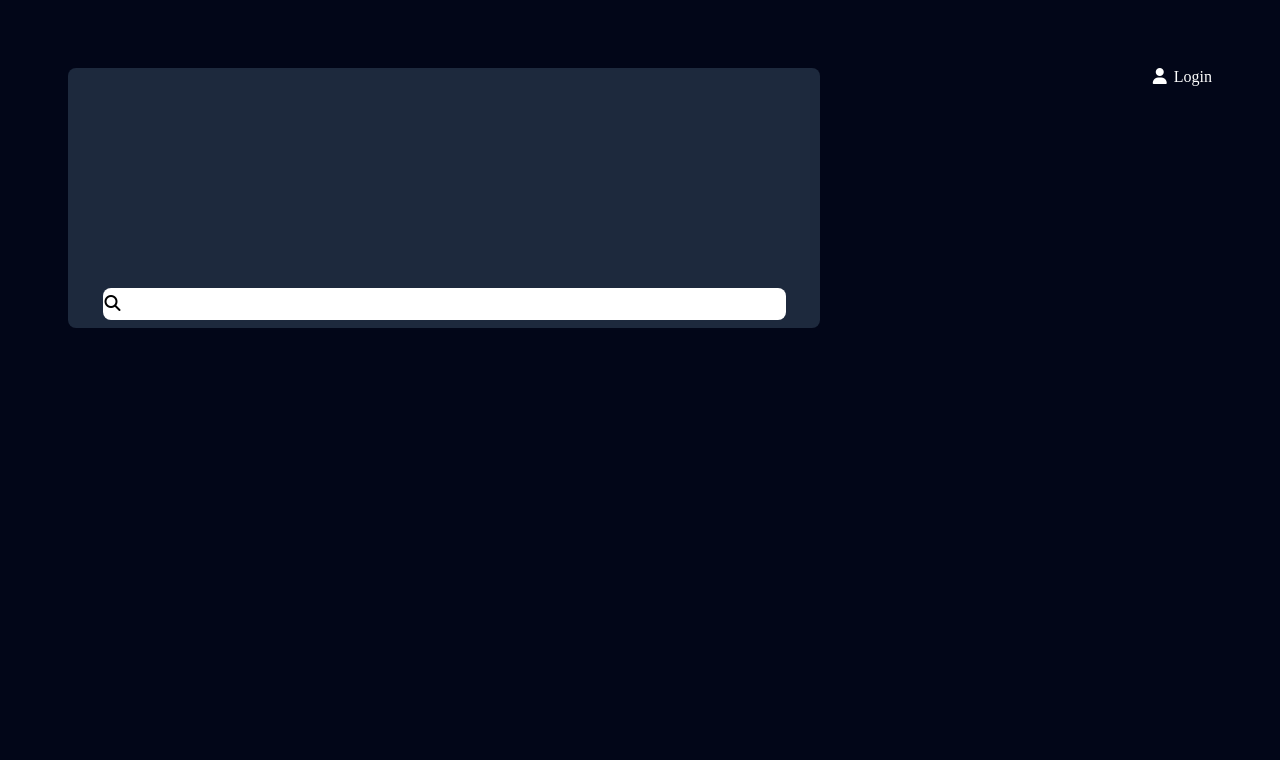
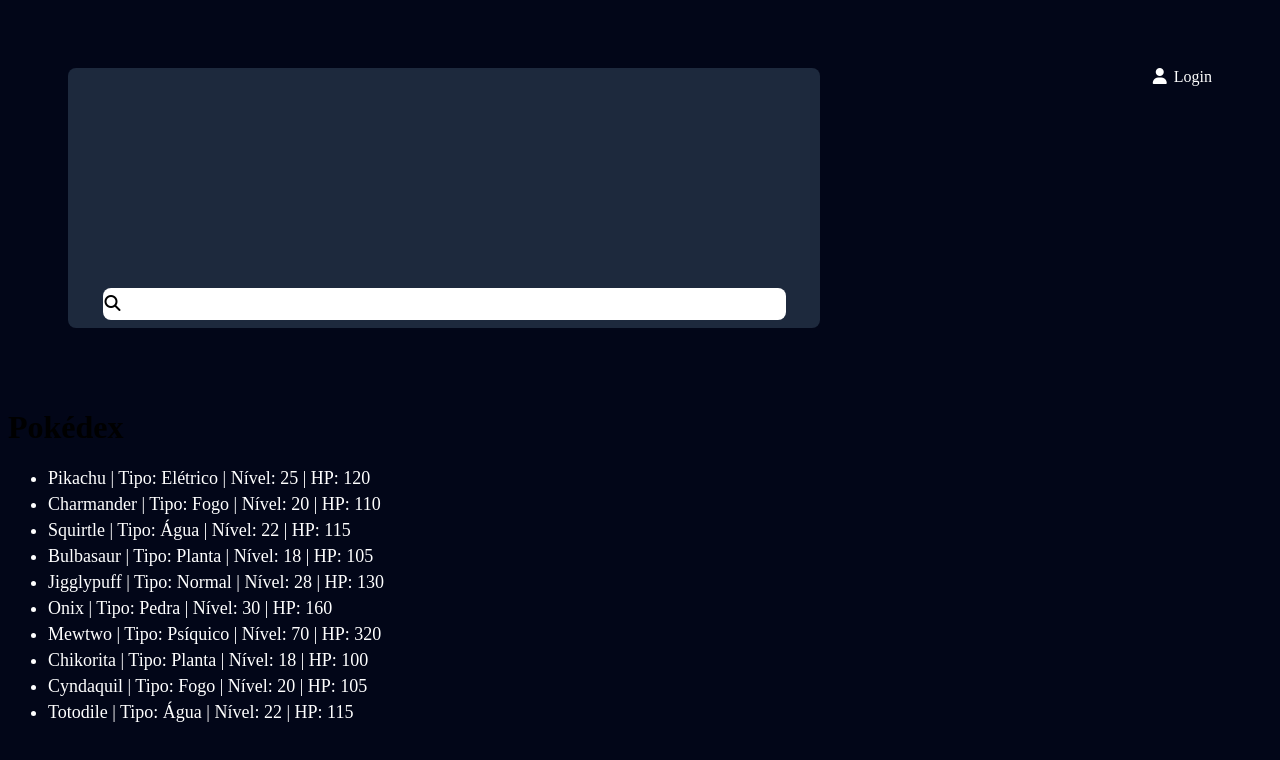
Before and after one commit to Iagozlight/POKEDEX-DEFINITIVO, a plain HTML site: page index.html in a window 1280 px wide. Drawn offline with Linux system fonts and the light colour scheme.

Commit message:
adicionei a lista de pokemons

```diff
--- a/Poke.js
+++ b/Poke.js
@@ -1,3 +1,4 @@
+document.addEventListener("DOMContentLoaded", () => {
     const lista_pokemons = [
       { nome: "Pikachu", tipo: "Elétrico", nivel: 25, hp: 120, gen: 1 },
       { nome: "Charmander", tipo: "Fogo", nivel: 20, hp: 110, gen: 1 },
@@ -11,7 +12,13 @@ const lista_pokemons = [
       { nome: "Totodile", tipo: "Água", nivel: 22, hp: 115, gen: 2 }
     ];
 
-const lista_pokemonsJSON = JSON.stringify(lista_pokemons)
-const lista_pokemonsPARSE = JSON.parse(lista_pokemonsJSON)
-console.log(lista_pokemonsJSON)
-console.log(lista_pokemonsPARSE)
+    const ul = document.getElementById("listaPokemons");
+
+    ul.innerHTML = "";
+
+    lista_pokemons.forEach(pokemon => {
+        const li = document.createElement("li");
+        li.textContent = `${pokemon.nome} | Tipo: ${pokemon.tipo} | Nível: ${pokemon.nivel} | HP: ${pokemon.hp}`;
+        ul.appendChild(li);
+    });
+});
--- a/custom.css
+++ b/custom.css
@@ -51,5 +51,10 @@ header > #container > .topnav > input {
 
 header > #container > .topnav > #lupa {
     color: black;
+}
 
+ul#listaPokemons li {
+  margin: 5px 0;
+  font-size: 18px;
+  color: white;
 }
--- a/index.html
+++ b/index.html
@@ -9,6 +9,7 @@
 </head>
 <body>
    <header>
+
         <div id="container">
             <div class="topnav">
                 <a class="active" href="home"></a>
@@ -18,6 +19,12 @@
         </div>
         <a href="#"><i class="fa fa-fw fa-user"></i> Login</a>
    </header>
+    <main>
+       <h1>Pokédex</h1>
+       <ul id="listaPokemons"></ul>
+    </main>
 </body>
 
+<script src="Poke.js"></script>
+
 </html>
```
Lines whose indentation alone changed are shown as unchanged.
